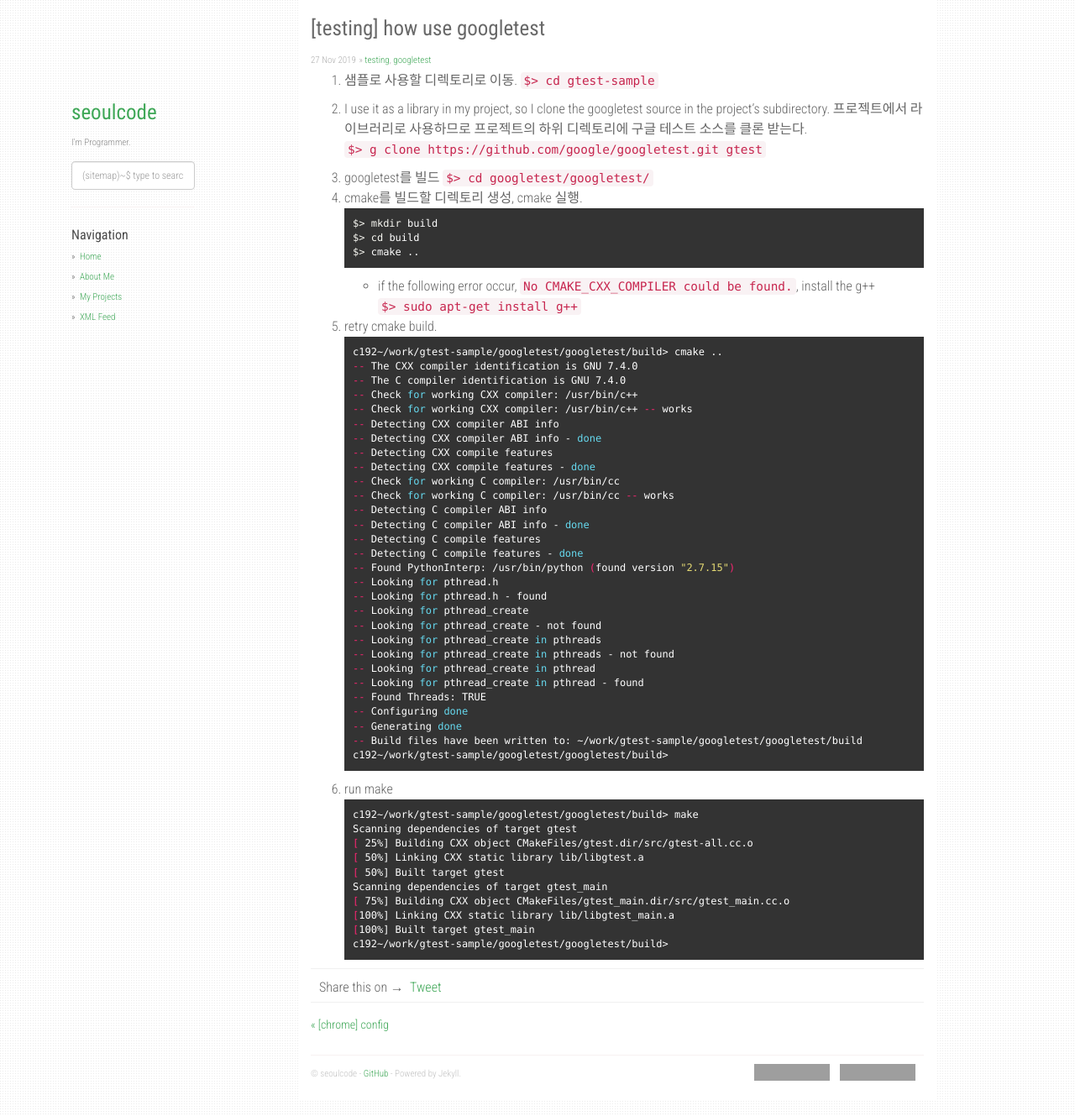
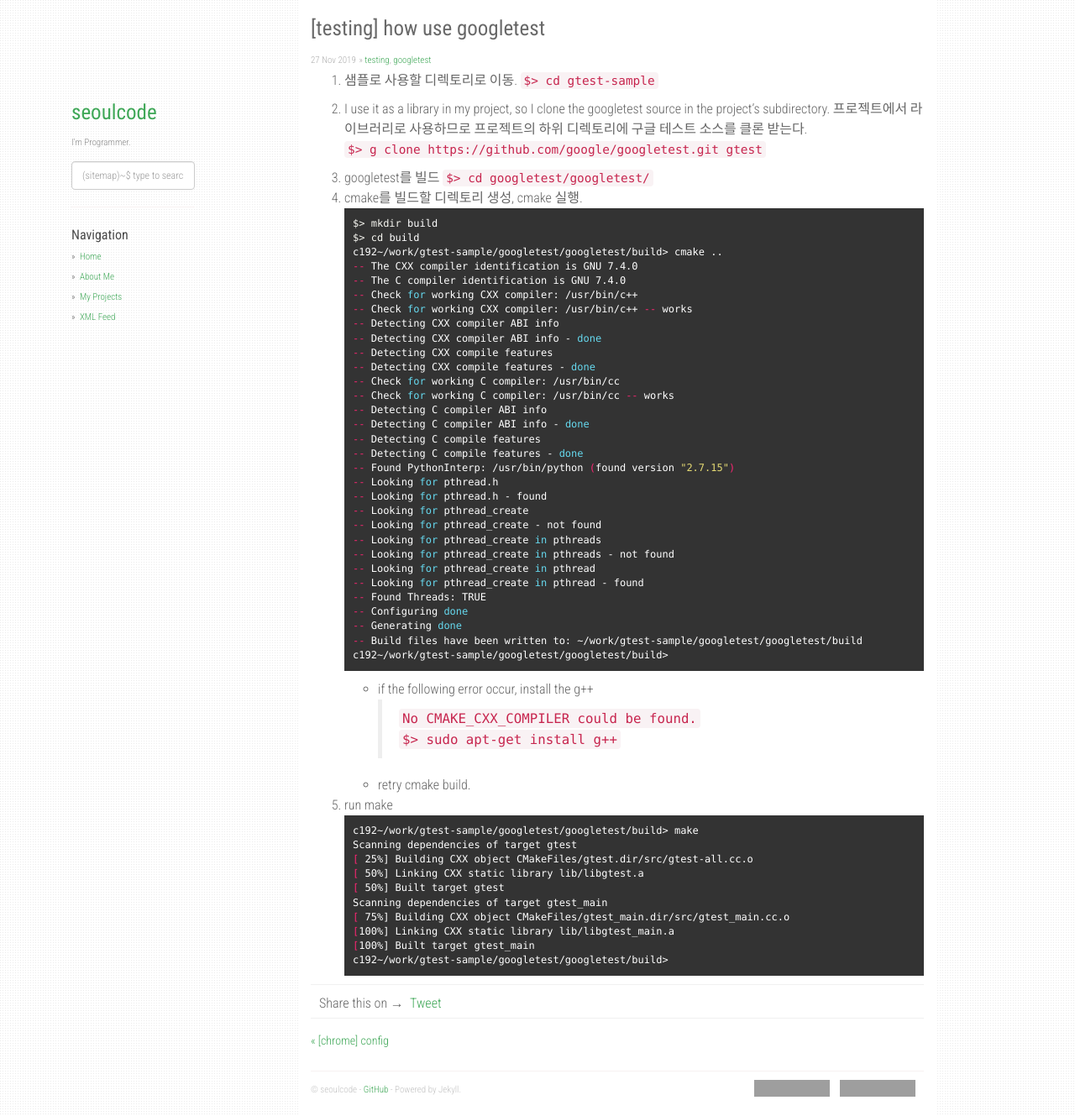
Before and after one commit to seoulcode/seoulcode.github.io, a Jekyll site: the page built from _posts/2019-11-27-google-test.md, in a window 1280 px wide and 1329 px high. Shown: the whole window at 84% size. Built offline with Jekyll 4.4.1, drawn with Linux system fonts in a browser that asks for light colours; nearby versions of some CDN libraries; comment, search, counter and statistics services are not loaded; part of the change alters nothing that is shown; grey boxes are pictures that could not be loaded.

Commit message:
add step

````diff
--- a/_posts/2019-11-27-google-test.md
+++ b/_posts/2019-11-27-google-test.md
@@ -18,11 +18,6 @@ categories: [testing, googletest]
 ```bash
 $> mkdir build
 $> cd build
-$> cmake ..
-```
-	- if the following error occur, `No CMAKE_CXX_COMPILER could be found.`, install the g++ `$> sudo apt-get install g++`
-1. retry cmake build.
-```bash
 c192~/work/gtest-sample/googletest/googletest/build> cmake ..
 -- The CXX compiler identification is GNU 7.4.0
 -- The C compiler identification is GNU 7.4.0
@@ -53,6 +48,10 @@ c192~/work/gtest-sample/googletest/googletest/build> cmake ..
 -- Build files have been written to: ~/work/gtest-sample/googletest/googletest/build
 c192~/work/gtest-sample/googletest/googletest/build>
 ```
+	- if the following error occur, install the g++
+	> `No CMAKE_CXX_COMPILER could be found.`
+	`$> sudo apt-get install g++`
+	- retry cmake build.
 
 1. run make
 ```bash
````
